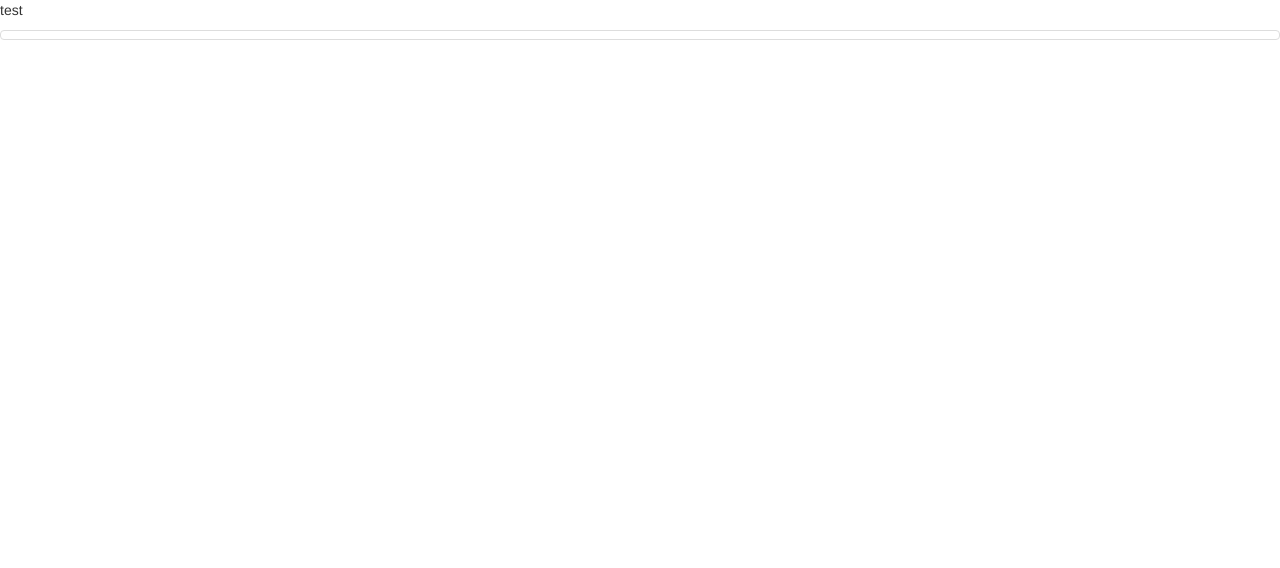
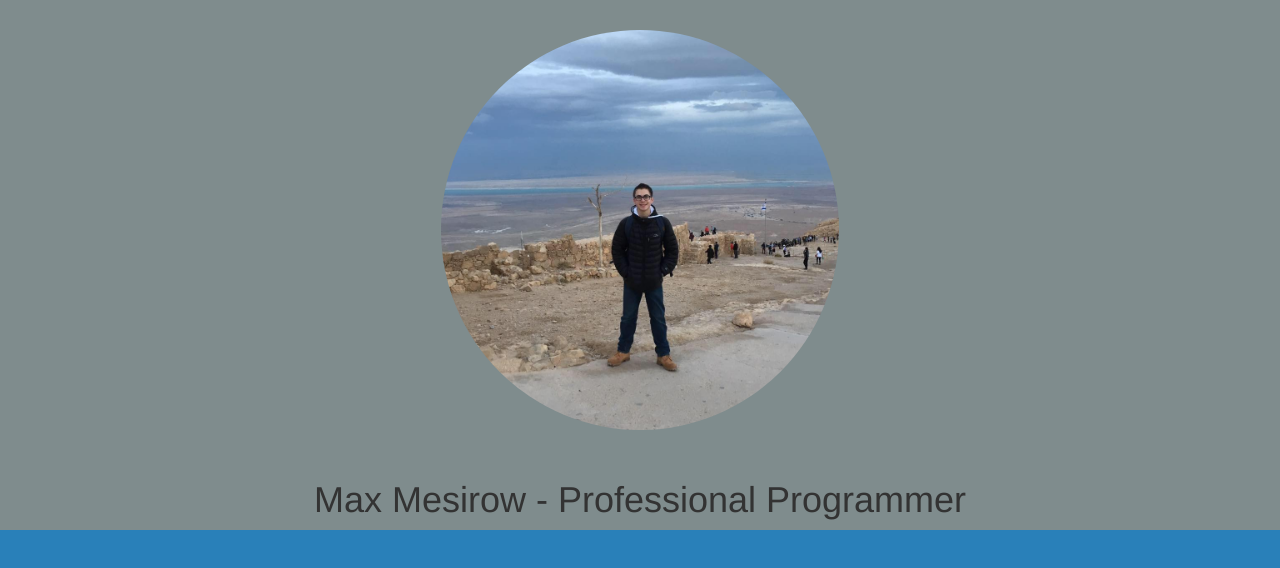
Before and after one commit to max7098/max7098.github.io, a plain HTML site: page index.html in a window 1280 px wide. Drawn offline with nearby package versions, Linux system fonts and the light colour scheme.

Commit message:
worked on header and background

```diff
--- a/index.html
+++ b/index.html
@@ -1,18 +1,48 @@
 <!DOCTYPE html>
 <html lang = "en">
+<meta http-equiv="content-type" content="text/html" charset="UTF-8">
     <head>
         <title> Max Mesirow Personal Website </title>
 
-        <!-- Bootstrap cuz im not artsy -->
-        <link rel="stylesheet" href="https://maxcdn.bootstrapcdn.com/bootstrap/3.3.2/css/bootstrap.min.css">
+            <!-- device functionality -->
+            <meta name="viewport" content="width=device-width, initial-scale=1">
 
-        <!--TODO remove test lines-->
-        <p>test</p>
+            <!-- Bootstrap -->
+            <link rel="stylesheet" href="https://maxcdn.bootstrapcdn.com/bootstrap/3.3.7/css/bootstrap.min.css">
+
+            <!-- overwrite bootstrap with css -->
+            <link rel = "stylesheet" type = "text/css" href = "style/header.css">
+
+            <!--javascript functions-->
+            <script>
+
+			    $(function() { //scrolling
+	                $('a[href*=#]').on('click', function(e) {
+		                e.preventDefault();
+		                $('html, body').animate({ scrollTop: $($(this).attr('href')).offset().top}, 500, 'linear');
+	                });
+                });
+            </script>
 
     </head>
 
     <body>
-        <src="maxPhoto.jpg" class="thumbnail displayed" height="400px" align="middle">
+        <div class = "top_background">
+        <div class = "container">
+            <div class="row">
+                <div class="span4"></div>
+                <div class="span4">
+                        <img src="MaxPhoto.jpg" class="center-block img-circle IMGbuffer"  height="400px" align="center">
+                </div>
+                <div class="row">
+                    <div class="container centerText">
+                        <h1>Max Mesirow - Professional Programmer</h1>
+                    </div>
+                </div>
+                <div class="span4"></div>
+            </div>
+        </div>
+        </div>
     </body>
 
 </html>
--- /dev/null
+++ b/style/header.css
@@ -0,0 +1,8 @@
+body { background: #2980B9 !important; } /*set the background color*/
+.top_background{ background: #7F8C8D}
+.IMGbuffer { margin-top:30px;
+    margin-bottom:30px;
+}
+.centerText{
+    text-align:center
+}
```
Also changed, not shown: 1 other file.
